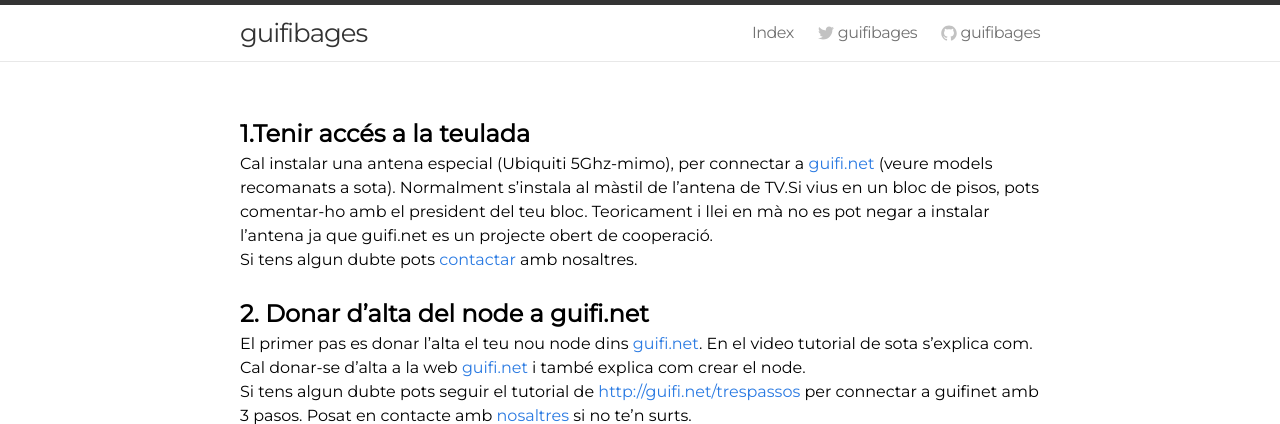
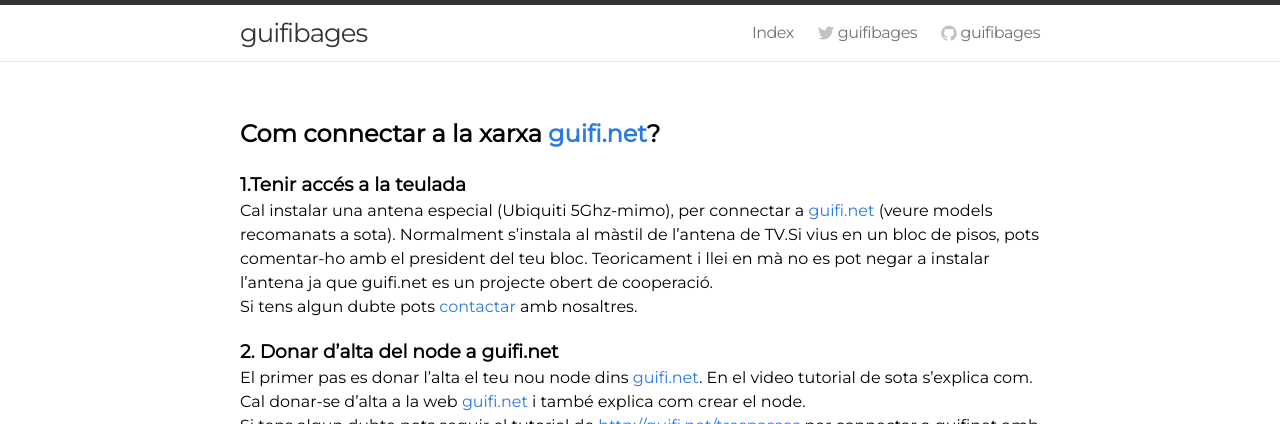
Before and after one commit to guifibages/guifibages.github.io, a Jekyll site: the page built from doc/connexio/index.md, in a window 1280 px wide and 900 px high, cut to the strip 0-424 px from the top of the window. Built offline with Jekyll 4.4.1, drawn with Linux system fonts in a browser that asks for light colours.

Commit message:
Update index.md

```diff
--- a/doc/connexio/index.md
+++ b/doc/connexio/index.md
@@ -3,25 +3,27 @@
 title: "Connexió a la xarxa Guifi"
 ---
 
-## 1.Tenir accés a la teulada
+## Com connectar a la xarxa [guifi.net](http://guifi.net)?
+
+### 1.Tenir accés a la teulada
 Cal instalar una antena especial (Ubiquiti 5Ghz-mimo), per connectar a [guifi.net](http://guifi.net) (veure models recomanats a sota). Normalment s'instala al màstil de l'antena de TV.Si vius en un bloc de pisos, pots comentar-ho amb el president del teu bloc. Teoricament i llei en mà no es pot negar a instalar l'antena ja que guifi.net es un projecte obert de cooperació.
 
 Si tens algun dubte pots [contactar](/contacte) amb nosaltres.
 
 
-## 2. Donar d'alta del node a guifi.net
+### 2. Donar d'alta del node a guifi.net
 El primer pas es donar l'alta el teu nou node dins [guifi.net](http://guifi.net). En el video tutorial de sota s'explica com. Cal donar-se d'alta a la web [guifi.net](http://guifi.net) i també explica com crear el node.
 
 Si tens algun dubte pots seguir el tutorial de [http://guifi.net/trespassos](http://guifi.net/trespasos) per connectar a guifinet amb 3 pasos. Posat en contacte amb [nosaltres](/contacte) si no te'n surts.
 
 <iframe width="390" height="293" src="http://www.youtube.com/embed/2MYtQ5hFvnk" frameborder="0" allowfullscreen></iframe>
 
-## 3. Visibilitat directe a un Supernode
+### 3. Visibilitat directe a un Supernode
 Cal asegurar que tens visibilitat directe des d'on vols muntar l'antena fins el supernode al que vols connectar. Si no hi ha visió directe, si hi ha algun obstacle, ja sigui edifici, arbres, o turó, el més segur es que no funcionarà.
 
 Segurament estàs conectant a la [zona del Bages](http://guifi.net/ca/bages), per tant pots usar el [Mapa de guifi.net al Bages](http://guifi.net/ca/node/2426/view/map) per veure tots els supernodes creats actualment a la comarca.
 
-## 4. Disposar d'una Antena a 5GHz
+### 4. Disposar d'una Antena a 5GHz
 Un cop asegurada la visió directe a un supernode, ens caldrá una antena especial. Actualment la xarxa guifibages funciona a 5GHz, es aquesta la raó per la cual amb un portatil convencional (que van 2,4GHz) no es troba el senyal de guifibages.
 
 Les antenes amb les que treballem son de la marca [Ubiquiti](http://ubnt.com) i qualsevol dels models M5 funcionarà, tot i que nosaltres recomanem [Nanobeam-M5-19](https://www.ubnt.com/airmax/nanobeamm/) i [Powerbeam-M5-300 i Powerbeam-M5-400](https://www.ubnt.com/airmax/powerbeam/).
@@ -35,7 +37,7 @@
 
 <iframe width="390" height="293" src="http://www.youtube.com/embed/HGjUdu0KZzc" frameborder="0" allowfullscreen></iframe>
 
-## 5. Muntatge i Configuració d'antena
+### 5. Muntatge i Configuració d'antena
 
 Recomenem muntar l'antena al mastil de l'antena de televisió i com més amunt millor per evitar radiacións. El vídeo-tutorial de sota mostra com configurar [Airos](http://www.ubnt.com/airos) que es el sistema operatiu que porten les antenes Ubiquiti.
 
```
